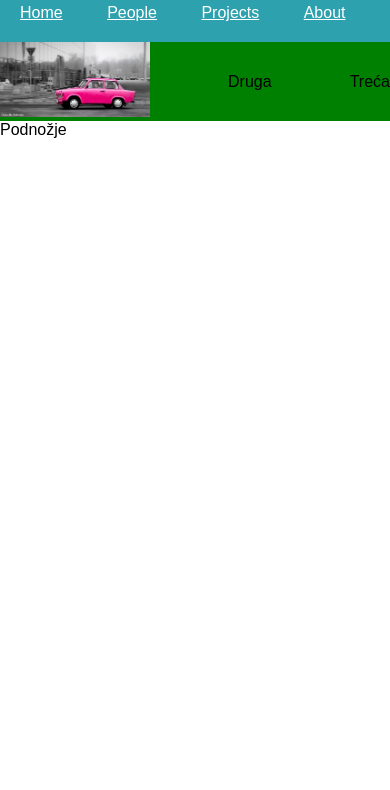
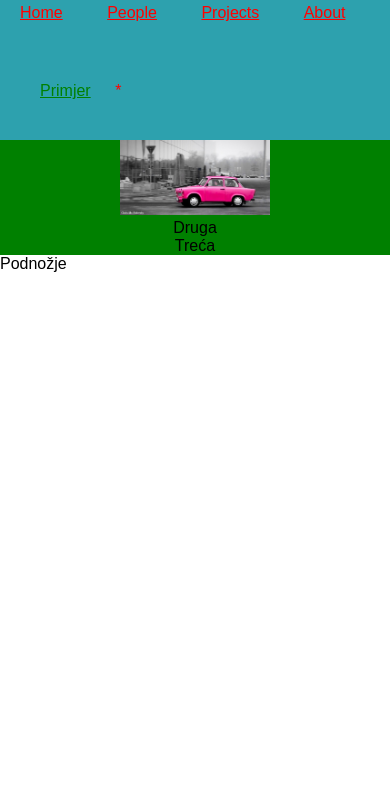
Before and after one commit to frezo00/aspira-praksa, a plain HTML site: page index.html in a window 390 px wide. Shown: the part 50-840 px from the top of the page. Drawn offline with Linux system fonts and the light colour scheme.

Commit message:
Mobile + Specificity

```diff
--- a/index.html
+++ b/index.html
@@ -7,7 +7,7 @@
     <link rel="stylesheet" href="./styles.css" />
   </head>
   <body>
-    <header>
+    <header class="top-header" id="top-top-header">
       <div class="container">
         <img src="./images/logo.png" alt="Logo" />
         <nav>
@@ -15,6 +15,9 @@
           <a href="#" class="link">People</a>
           <a href="#" class="link">Projects</a>
           <a href="#" class="link">About</a>
+          <span class="link">
+            <a href="#" class="link">Primjer</a>
+          </span>
         </nav>
       </div>
     </header>
--- a/styles.css
+++ b/styles.css
@@ -18,23 +18,41 @@ nav {
   display: inline;
 }
 
+nav > a.link {
+  color: red;
+}
 .link {
   display: inline-block;
   margin: 10px;
   padding: 10px;
+  color: green;
+}
+.link:hover {
   color: white;
+}
+span.link::after {
+  content: "*";
+  color: red;
 }
 
 #glavni {
   background-color: green;
 }
 
+/* For mobile */
 .container {
   display: flex;
-  flex-direction: row;
-  justify-content: space-between;
+  flex-direction: column;
   align-items: center;
   flex-wrap: wrap;
   max-width: 1180px;
   margin: 0 auto;
 }
+
+/* min-width -> Mobile first */
+@media screen and (min-width: 768px) {
+  .container {
+    flex-direction: row;
+    justify-content: space-between;
+  }
+}
```
